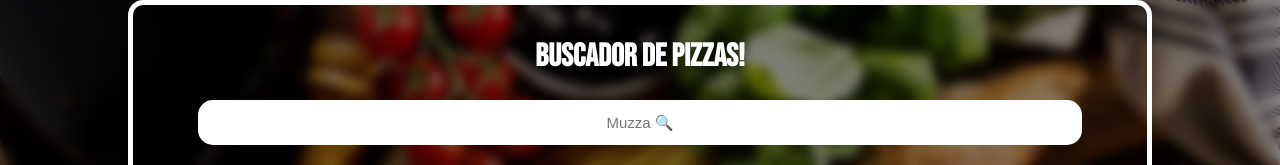
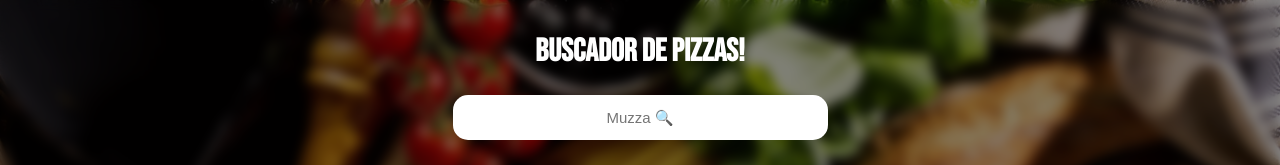
Before and after one commit to diegolu7/pizv2, a plain HTML site: page index.html in a window 1280 px wide. Shown: the top 165 px of the page. Drawn offline with Linux system fonts and the light colour scheme; a web font is replaced by a local one.

Commit message:
fixed border

```diff
--- a/assets/css/style.css
+++ b/assets/css/style.css
@@ -84,7 +84,6 @@ body {
   @media only screen AND (min-width:800px) {
   .card{
     width: 300px;
-    /* border: 5px solid rgb(255, 255, 255); */
     border-radius: 15px;
    }
   .aux{
@@ -96,24 +95,18 @@ body {
     padding: 1em;
     width: 80%;
     margin: 0% 10% 0% 10%;
-    border: 5px solid rgb(255, 255, 255);
   }
   .card-style{
     margin: 1em;
     padding: 1em;
     border-radius: 15px;
-
    }
-   *{
-  /* border-radius: 15px; */
-}
    #container-pizzas{
     display: flex;
     flex-wrap: wrap;
     justify-content: center;
     width: auto;
     height: auto;
-    margin-top: 0px;
   }
 }
 .card__title{
@@ -139,6 +132,12 @@ body {
       width: 50%;
 
     }
+  .container form input {
+    width: 25em;
+    text-align: center;
+    border-radius: 15px;
+    margin-bottom: 1.5em;
+  }
   }
 .card__subtitle{
   text-align: center;
```
